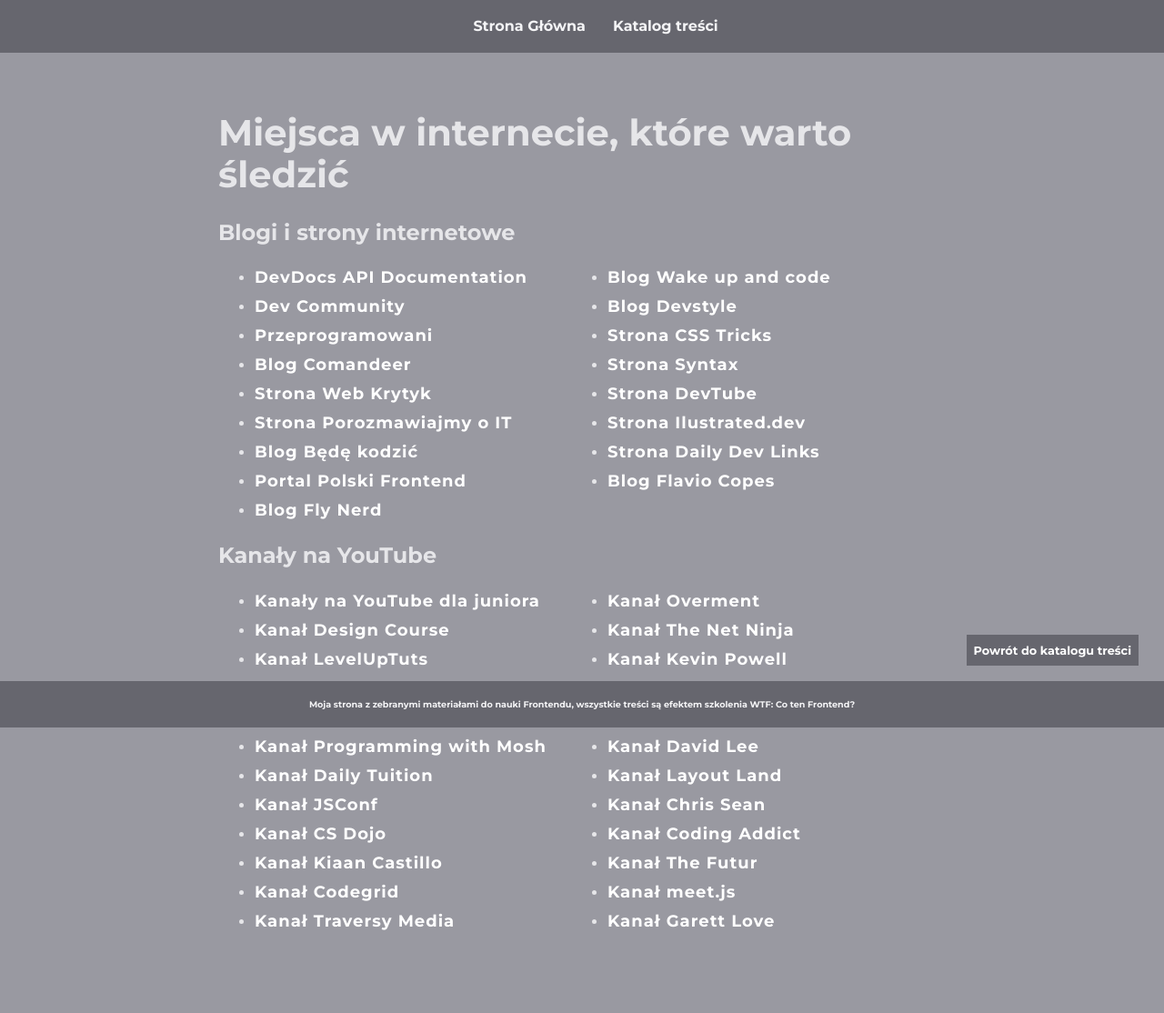
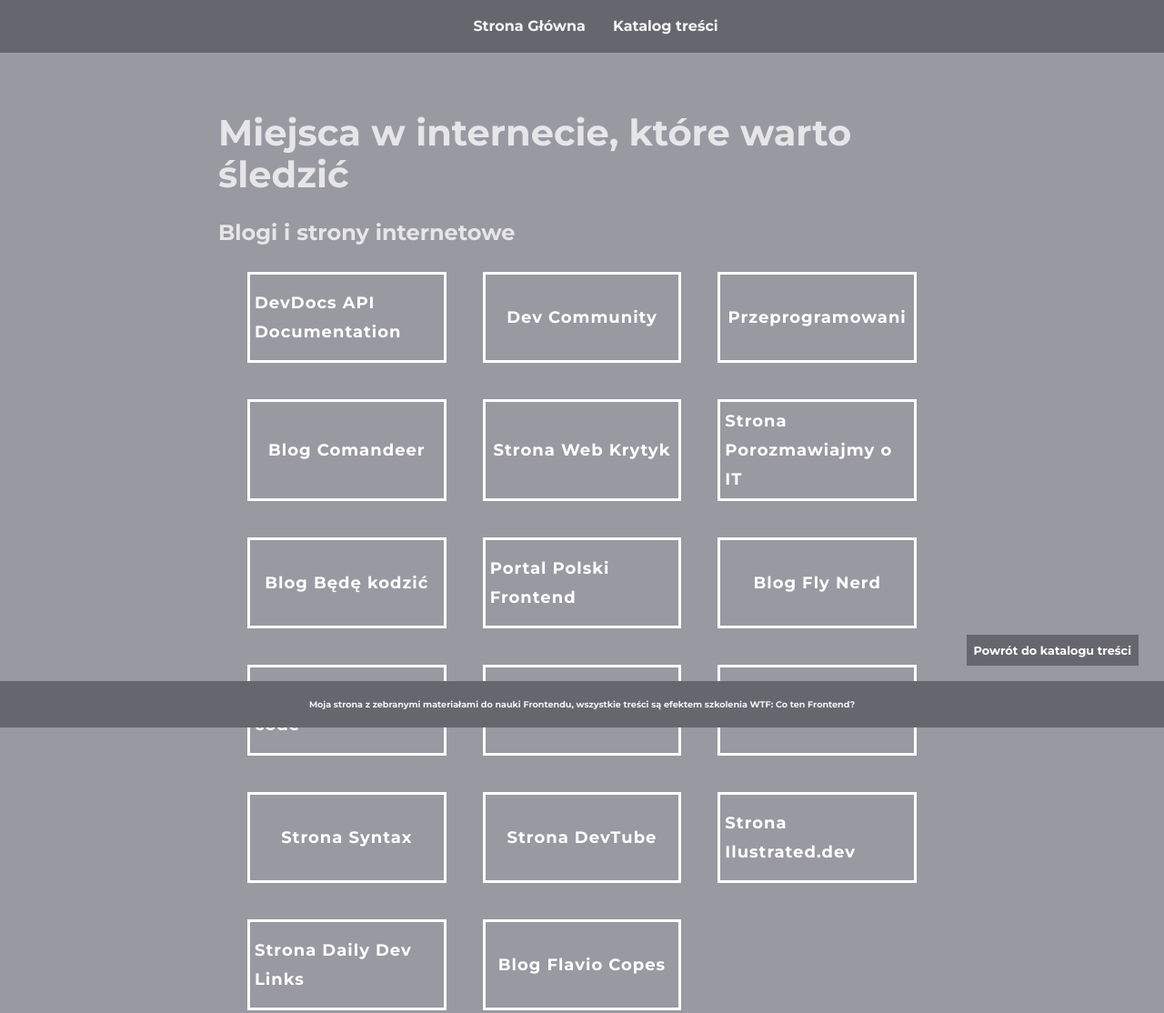
Before and after one commit to jaisho/library-gulp, a website: page src/content/placesInInternet.html in a window 1280 px wide. Shown: the top 1114 px of the page at 91% size. Drawn offline with nearby package versions, Linux system fonts and the light colour scheme; files that its build step writes are made by us from their sources.

Commit message:
feat: further sass deploymnet & visual change (added grid)

```diff
--- a/src/content/placesInInternet.html
+++ b/src/content/placesInInternet.html
@@ -39,124 +39,124 @@
                 Miejsca w internecie, które warto śledzić
             </h1>
         </header>
-        <section class="main-description">
-            <h2 class="main-description__title">
+        <section class="description">
+            <h2 class="section__title">
                 <!--Dodać opisy linku po najechaniu na niego-->
                 Blogi i strony internetowe
             </h2>
-            <ul class="main-description__list">
-                <li class="main-description__list-item"><a href="https://devdocs.io/" target="_blank"
-                        class="main-description__link">DevDocs API Documentation</a></li>
-                <li class="main-description__list-item"><a href="https://dev.to/" target="_blank"
-                        class="main-description__link">Dev Community</a></li>
-                <li class="main-description__list-item"><a href="https://przeprogramowani.pl/" target="_blank"
-                        class="main-description__link">Przeprogramowani</a></li>
-                <li class="main-description__list-item"><a href="https://blog.comandeer.pl/" target="_blank"
-                        class="main-description__link">Blog Comandeer</a></li>
-                <li class="main-description__list-item"><a href="https://www.webkrytyk.pl/" target="_blank"
-                        class="main-description__link">Strona Web Krytyk</a></li>
-                <li class="main-description__list-item"><a href="https://porozmawiajmyoit.pl/" target="_blank"
-                        class="main-description__link">Strona Porozmawiajmy o IT</a></li>
-                <li class="main-description__list-item"><a href="https://bedekodzic.pl/" target="_blank"
-                        class="main-description__link">Blog Będę kodzić</a></li>
-                <li class="main-description__list-item"><a href="https://www.polskifrontend.pl/" target="_blank"
-                        class="main-description__link">Portal Polski Frontend</a></li>
-                <li class="main-description__list-item"><a href="https://www.flynerd.pl/" target="_blank"
-                        class="main-description__link">Blog Fly Nerd</a></li>
-                <li class="main-description__list-item"><a href="http://www.wakeupandcode.pl/" target="_blank"
-                        class="main-description__link">Blog Wake up and code</a></li>
-                <li class="main-description__list-item"><a href="https://devstyle.pl/" target="_blank"
-                        class="main-description__link">Blog Devstyle</a></li>
-                <li class="main-description__list-item"><a href="https://css-tricks.com/" target="_blank"
-                        class="main-description__link">Strona CSS Tricks</a></li>
-                <li class="main-description__list-item"><a href="https://syntax.fm/" target="_blank"
-                        class="main-description__link">Strona Syntax</a></li>
-                <li class="main-description__list-item"><a href="https://dev.tube/" target="_blank"
-                        class="main-description__link">Strona DevTube</a></li>
-                <li class="main-description__list-item"><a href="https://illustrated.dev/" target="_blank"
-                        class="main-description__link">Strona Ilustrated.dev</a></li>
-                <li class="main-description__list-item"><a href="https://dailydevlinks.com/" target="_blank"
-                        class="main-description__link">Strona Daily Dev Links</a></li>
-                <li class="main-description__list-item"><a href="https://flaviocopes.com/" target="_blank"
-                        class="main-description__link">Blog Flavio Copes</a></li>
+            <ul class="section__list">
+                <li class="section__list-item"><a href="https://devdocs.io/" target="_blank"
+                        class="section__link">DevDocs API Documentation</a></li>
+                <li class="section__list-item"><a href="https://dev.to/" target="_blank"
+                        class="section__link">Dev Community</a></li>
+                <li class="section__list-item"><a href="https://przeprogramowani.pl/" target="_blank"
+                        class="section__link">Przeprogramowani</a></li>
+                <li class="section__list-item"><a href="https://blog.comandeer.pl/" target="_blank"
+                        class="section__link">Blog Comandeer</a></li>
+                <li class="section__list-item"><a href="https://www.webkrytyk.pl/" target="_blank"
+                        class="section__link">Strona Web Krytyk</a></li>
+                <li class="section__list-item"><a href="https://porozmawiajmyoit.pl/" target="_blank"
+                        class="section__link">Strona Porozmawiajmy o IT</a></li>
+                <li class="section__list-item"><a href="https://bedekodzic.pl/" target="_blank"
+                        class="section__link">Blog Będę kodzić</a></li>
+                <li class="section__list-item"><a href="https://www.polskifrontend.pl/" target="_blank"
+                        class="section__link">Portal Polski Frontend</a></li>
+                <li class="section__list-item"><a href="https://www.flynerd.pl/" target="_blank"
+                        class="section__link">Blog Fly Nerd</a></li>
+                <li class="section__list-item"><a href="http://www.wakeupandcode.pl/" target="_blank"
+                        class="section__link">Blog Wake up and code</a></li>
+                <li class="section__list-item"><a href="https://devstyle.pl/" target="_blank"
+                        class="section__link">Blog Devstyle</a></li>
+                <li class="section__list-item"><a href="https://css-tricks.com/" target="_blank"
+                        class="section__link">Strona CSS Tricks</a></li>
+                <li class="section__list-item"><a href="https://syntax.fm/" target="_blank"
+                        class="section__link">Strona Syntax</a></li>
+                <li class="section__list-item"><a href="https://dev.tube/" target="_blank"
+                        class="section__link">Strona DevTube</a></li>
+                <li class="section__list-item"><a href="https://illustrated.dev/" target="_blank"
+                        class="section__link">Strona Ilustrated.dev</a></li>
+                <li class="section__list-item"><a href="https://dailydevlinks.com/" target="_blank"
+                        class="section__link">Strona Daily Dev Links</a></li>
+                <li class="section__list-item"><a href="https://flaviocopes.com/" target="_blank"
+                        class="section__link">Blog Flavio Copes</a></li>
             </ul>
         </section>
-        <section class="main-description">
-            <h2 class="main-description__title">
+        <section class="description">
+            <h2 class="section__title">
                 Kanały na YouTube
             </h2>
-            <ul class="main-description__list">
-                <li class="main-description__list-item"><a
+            <ul class="section__list">
+                <li class="section__list-item"><a
                         href="https://dev.to/desoga/10-youtube-channels-to-follow-as-a-junior-web-developer-designer-2fal"
-                        target="_blank" class="main-description__link">Kanały na YouTube dla juniora</a></li>
-                <li class="main-description__list-item"><a
+                        target="_blank" class="section__link">Kanały na YouTube dla juniora</a></li>
+                <li class="section__list-item"><a
                         href="https://www.youtube.com/channel/UCVyRiMvfUNMA1UPlDPzG5Ow" target="_blank"
-                        class="main-description__link">Kanał Design Course</a></li>
-                <li class="main-description__list-item"><a
+                        class="section__link">Kanał Design Course</a></li>
+                <li class="section__list-item"><a
                         href="https://www.youtube.com/channel/UCyU5wkjgQYGRB0hIHMwm2Sg" target="_blank"
-                        class="main-description__link">Kanał LevelUpTuts</a></li>
-                <li class="main-description__list-item"><a
+                        class="section__link">Kanał LevelUpTuts</a></li>
+                <li class="section__list-item"><a
                         href="https://www.youtube.com/channel/UC8butISFwT-Wl7EV0hUK0BQ" target="_blank"
-                        class="main-description__link">Kanał FreeCodeCamp</a></li>
-                <li class="main-description__list-item"><a href="https://www.youtube.com/user/shiffman/videos"
-                        target="_blank" class="main-description__link">Kanał The Coding Train</a></li>
-                <li class="main-description__list-item"><a
+                        class="section__link">Kanał FreeCodeCamp</a></li>
+                <li class="section__list-item"><a href="https://www.youtube.com/user/shiffman/videos"
+                        target="_blank" class="section__link">Kanał The Coding Train</a></li>
+                <li class="section__list-item"><a
                         href="https://www.youtube.com/channel/UCWv7vMbMWH4-V0ZXdmDpPBA" target="_blank"
-                        class="main-description__link">Kanał Programming with Mosh</a></li>
-                <li class="main-description__list-item"><a
+                        class="section__link">Kanał Programming with Mosh</a></li>
+                <li class="section__list-item"><a
                         href="https://www.youtube.com/channel/UCrG2Z0usOCCdUTAr4D1A8mw" target="_blank"
-                        class="main-description__link">Kanał Daily Tuition</a></li>
-                <li class="main-description__list-item"><a
+                        class="section__link">Kanał Daily Tuition</a></li>
+                <li class="section__list-item"><a
                         href="https://www.youtube.com/channel/UCzoVCacndDCfGDf41P-z0iA" target="_blank"
-                        class="main-description__link">Kanał JSConf</a></li>
-                <li class="main-description__list-item"><a
+                        class="section__link">Kanał JSConf</a></li>
+                <li class="section__list-item"><a
                         href="https://www.youtube.com/channel/UCxX9wt5FWQUAAz4UrysqK9A" target="_blank"
-                        class="main-description__link">Kanał CS Dojo</a></li>
-                <li class="main-description__list-item"><a
+                        class="section__link">Kanał CS Dojo</a></li>
+                <li class="section__list-item"><a
                         href="https://www.youtube.com/channel/UC_qfSWTdYgeBJXJMh-EQvuQ/videos" target="_blank"
-                        class="main-description__link">Kanał Kiaan Castillo</a></li>
-                <li class="main-description__list-item"><a
+                        class="section__link">Kanał Kiaan Castillo</a></li>
+                <li class="section__list-item"><a
                         href="https://www.youtube.com/channel/UC7pVho4O31FyfQsZdXWejEw" target="_blank"
-                        class="main-description__link">Kanał Codegrid</a></li>
-                <li class="main-description__list-item"><a
+                        class="section__link">Kanał Codegrid</a></li>
+                <li class="section__list-item"><a
                         href="https://www.youtube.com/channel/UC29ju8bIPH5as8OGnQzwJyA" target="_blank"
-                        class="main-description__link">Kanał Traversy Media</a></li>
-                <li class="main-description__list-item"><a
+                        class="section__link">Kanał Traversy Media</a></li>
+                <li class="section__list-item"><a
                         href="https://www.youtube.com/channel/UC_MIaHmSkt9JHNZfQ_gUmrg" target="_blank"
-                        class="main-description__link">Kanał Overment</a></li>
-                <li class="main-description__list-item"><a
+                        class="section__link">Kanał Overment</a></li>
+                <li class="section__list-item"><a
                         href="https://www.youtube.com/channel/UCW5YeuERMmlnqo4oq8vwUpg" target="_blank"
-                        class="main-description__link">Kanał The Net Ninja</a></li>
-                <li class="main-description__list-item"><a
+                        class="section__link">Kanał The Net Ninja</a></li>
+                <li class="section__list-item"><a
                         href="https://www.youtube.com/channel/UCJZv4d5rbIKd4QHMPkcABCw" target="_blank"
-                        class="main-description__link">Kanał Kevin Powell</a></li>
-                <li class="main-description__list-item"><a
+                        class="section__link">Kanał Kevin Powell</a></li>
+                <li class="section__list-item"><a
                         href="https://www.youtube.com/channel/UCq8XmOMtrUCb8FcFHQEd8_g" target="_blank"
-                        class="main-description__link">Kanał Hello Roman</a></li>
-                <li class="main-description__list-item"><a
+                        class="section__link">Kanał Hello Roman</a></li>
+                <li class="section__list-item"><a
                         href="https://www.youtube.com/channel/UC4xKdmAXFh4ACyhpiQ_3qBw" target="_blank"
-                        class="main-description__link">Kanał Tech Lead</a></li>
-                <li class="main-description__list-item"><a
+                        class="section__link">Kanał Tech Lead</a></li>
+                <li class="section__list-item"><a
                         href="https://www.youtube.com/channel/UCVYamHliCI9rw1tHR1xbkfw" target="_blank"
-                        class="main-description__link">Kanał David Lee</a></li>
-                <li class="main-description__list-item"><a
+                        class="section__link">Kanał David Lee</a></li>
+                <li class="section__list-item"><a
                         href="https://www.youtube.com/channel/UC7TizprGknbDalbHplROtag" target="_blank"
-                        class="main-description__link">Kanał Layout Land</a></li>
-                <li class="main-description__list-item"><a
+                        class="section__link">Kanał Layout Land</a></li>
+                <li class="section__list-item"><a
                         href="https://www.youtube.com/channel/UCu1xbgCV5o48h_BYCQD7KJg" target="_blank"
-                        class="main-description__link">Kanał Chris Sean</a></li>
-                <li class="main-description__list-item"><a
+                        class="section__link">Kanał Chris Sean</a></li>
+                <li class="section__list-item"><a
                         href="https://www.youtube.com/channel/UCMZFwxv5l-XtKi693qMJptA" target="_blank"
-                        class="main-description__link">Kanał Coding Addict</a></li>
-                <li class="main-description__list-item"><a
+                        class="section__link">Kanał Coding Addict</a></li>
+                <li class="section__list-item"><a
                         href="https://www.youtube.com/channel/UC-b3c7kxa5vU-bnmaROgvog" target="_blank"
-                        class="main-description__link">Kanał The Futur</a></li>
-                <li class="main-description__list-item"><a
+                        class="section__link">Kanał The Futur</a></li>
+                <li class="section__list-item"><a
                         href="https://www.youtube.com/channel/UC2aX7cPDv8Stij0kBCM_qgg" target="_blank"
-                        class="main-description__link">Kanał meet.js</a></li>
-                <li class="main-description__list-item"><a
+                        class="section__link">Kanał meet.js</a></li>
+                <li class="section__list-item"><a
                         href="https://www.youtube.com/channel/UCxSITxL2JbF229OGCqieVZw" target="_blank"
-                        class="main-description__link">Kanał Garett Love</a></li>
+                        class="section__link">Kanał Garett Love</a></li>
             </ul>
         </section>
         <div class="main-link-wrapper">
--- a/src/scss/main.scss
+++ b/src/scss/main.scss
@@ -20,6 +20,10 @@
   font-family: "Montserrat", sans-serif;
   padding: 16px;
   padding-bottom: 100px;
+}
+
+.body-wrapper {
+  height: 100vh;
 }
 
 .main-siteWrapper {
@@ -64,24 +68,24 @@
 }
 
 .navigation {
-  position: fixed;
-  width: 100%;
-  top: 0;
-  left: 0;
+  align-items: center;
+  background: #66666e;
   box-sizing: border-box;
-  padding: 20px;
-  background: #66666e;
   display: flex;
   flex-direction: row;
   justify-content: center;
-  align-items: center;
-}
+  left: 0;
+  padding: 20px;
+  position: fixed;
+  top: 0;
+  width: 100%;
 
-.navigation__link {
+  &__link {
+    color: #f4f4f6;
+    font-weight: bold;
     margin-left: 30px;
     text-decoration: none;
-  color: #f4f4f6;
-  font-weight: bold;
+    }
 }
 
 .footer {
@@ -98,13 +102,12 @@
   text-align: center;
 }
 
-.main-section {
+.section {
+  margin: 10px auto;
+  max-width: 900px;
   width: 100%;
-  max-width: 900px;
-  margin: 10px auto;
-}
 
-.main-section__list {
+    &__list {
       display: grid;
       grid-template-columns: repeat(3, 1fr);
       grid-gap: 40px;
@@ -112,37 +115,38 @@
       padding: 10px 32px;
     }
 
-.main-section__list-item {
+    &__list-item {
+      align-items: center;
       border: 3px solid white;
+      display: flex;
+      justify-content: center;
+      min-height: 100px;
       padding: 5px;
-  display: flex;
-  min-height: 100px;
-  justify-content: center;
-  align-items: center;
     }
 
-.main-section__link {
-  text-decoration: none;
+    &__link {
       color: white;
       font-size: 1.15rem;
       font-weight: bold;
+      text-decoration: none;
     }
 
-.main-description__title {
+    &__title {
       padding: 0;
     }
 
-.main-description__list {
+    &__list {
       column-count: 2;
     }
 
-.main-description__link {
-  text-decoration: none;
+    &__link {
       color: white;
       font-size: 18px;
       font-weight: bold;
       letter-spacing: 1px;
       line-height: 32px;
+      text-decoration: none;
+    }
 }
 
 .main-link-wrapper {
@@ -162,13 +166,13 @@
 }
 
 @media (max-width: 640px) {
-  .main-section__list {
+  .section__list {
     grid-template-columns: repeat(2, 1fr);
   }
-  .main-section__list-item {
+  .section__list-item {
     min-height: 50px;
   }
-  .main-section__link {
+  .section__link {
     font-size: 0.85rem;
   }
 
@@ -190,16 +194,16 @@
     padding: 0;
     max-width: 350px;
   }
-  .main-description__title {
+  .section__title {
     font-size: 0.9rem;
   }
-  .main-description__list {
+  .section__list {
     column-count: 1;
   }
 }
 
 @media (max-width: 420px) {
-  .main-section__list {
+  .section__list {
     grid-template-columns: 1fr;
   }
 
```
Also changed, not shown: src/content/catalog.html (+17 -17 lines), src/content/computerScience.html (+8 -8 lines), src/content/courses.html (+8 -8 lines), src/content/forBeginners.html (+8 -8 lines), src/content/frontendTools.html (+8 -8 lines), src/content/index.html (+1 -2 lines), src/content/inspirations.html (+8 -8 lines), src/content/learningTools.html (+8 -8 lines), src/content/reading.html (+8 -8 lines). Lines whose indentation alone changed are shown as unchanged.
